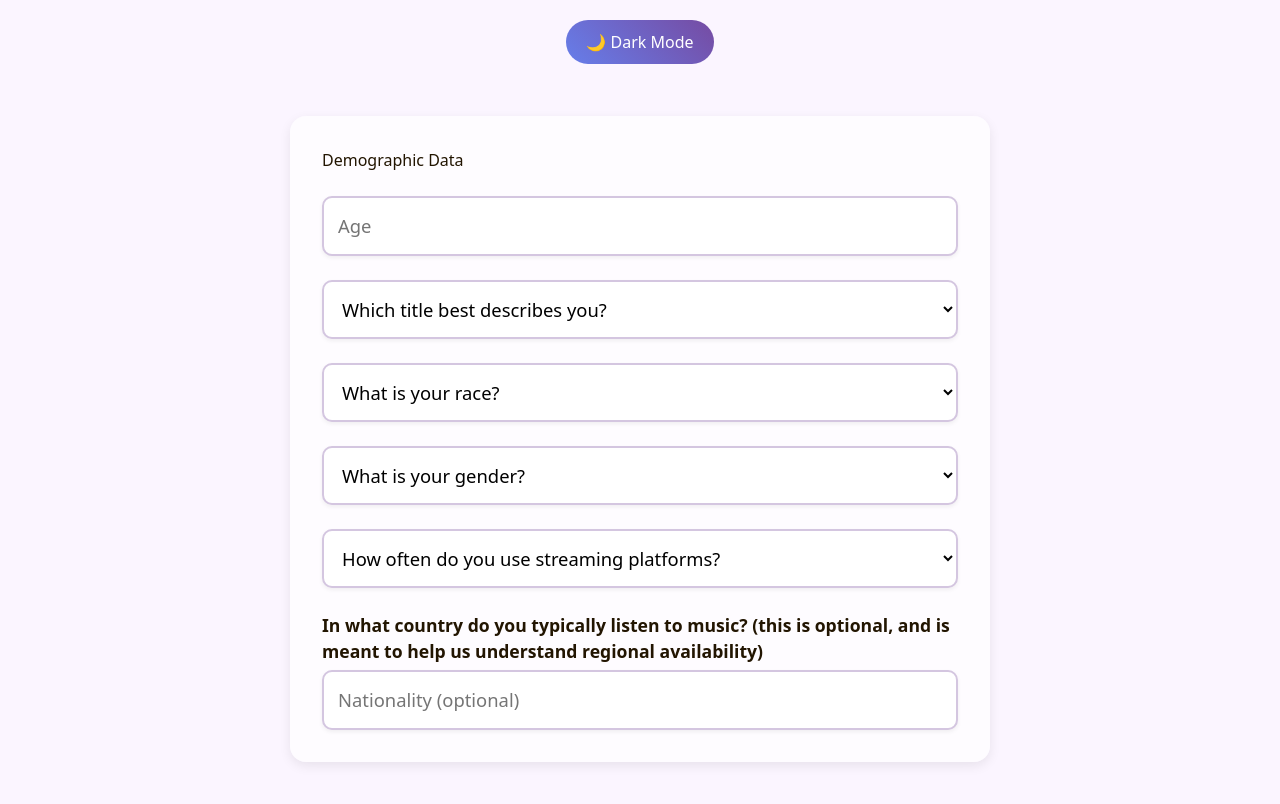
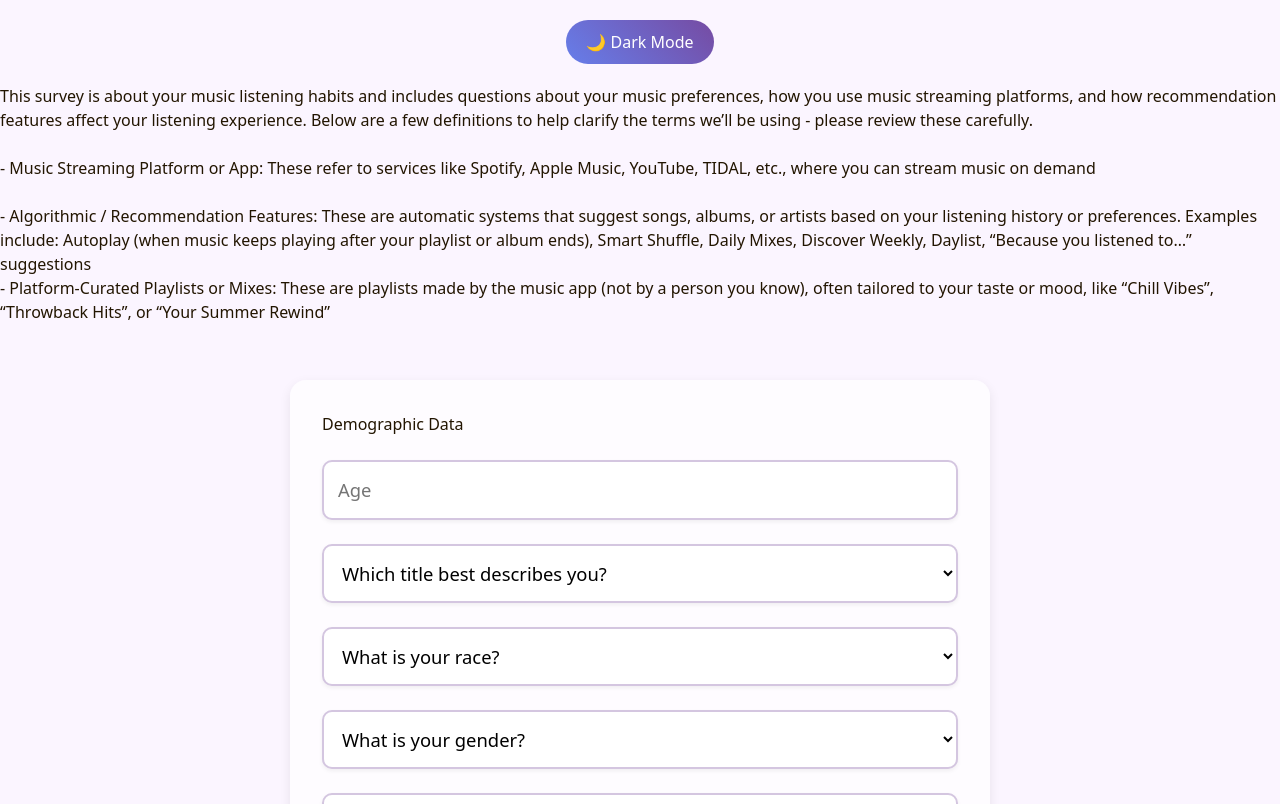
Before and after one commit to b1982384/SLIME-survey-app, a React (Vite) app in the folder survey_app/: page /question in a window 1280 px wide. Shown: the top 804 px of the page. Built offline with nearby package versions, Linux system fonts and the light colour scheme.

Commit message:
definitions added

```diff
--- a/survey_app/src/questions.tsx
+++ b/survey_app/src/questions.tsx
@@ -202,7 +202,18 @@ const EmojiProgression: React.FC = () => { // main component
           {isDarkMode ? '☀️' : '🌙'} {isDarkMode ? 'Light' : 'Dark'} Mode
         </button>
       </div>
+      <div className = "Definitions">
+      <p>
+      This survey is about your music listening habits and includes questions about your music preferences, how you use music streaming platforms, and how recommendation features affect your listening experience. Below are a few definitions to help clarify the terms we’ll be using - please review these carefully.
+      <br/><br/>
+- Music Streaming Platform or App: These refer to services like Spotify, Apple Music, YouTube, TIDAL, etc., where you can stream music on demand
+<br/><br/>
+- Algorithmic / Recommendation Features: These are automatic systems that suggest songs, albums, or artists based on your listening history or preferences. Examples include: Autoplay (when music keeps playing after your playlist or album ends), Smart Shuffle, Daily Mixes, Discover Weekly, Daylist, “Because you listened to…” suggestions
+<br/>- Platform-Curated Playlists or Mixes: These are playlists made by the music app (not by a person you know), often tailored to your taste or mood, like “Chill Vibes”, “Throwback Hits”, or “Your Summer Rewind”
+<br/><br/>
+</p>
 
+      </div>
       <div className="demographic-info-container">
         <label>Demographic Data</label>
         <div className = "age-input">
```
